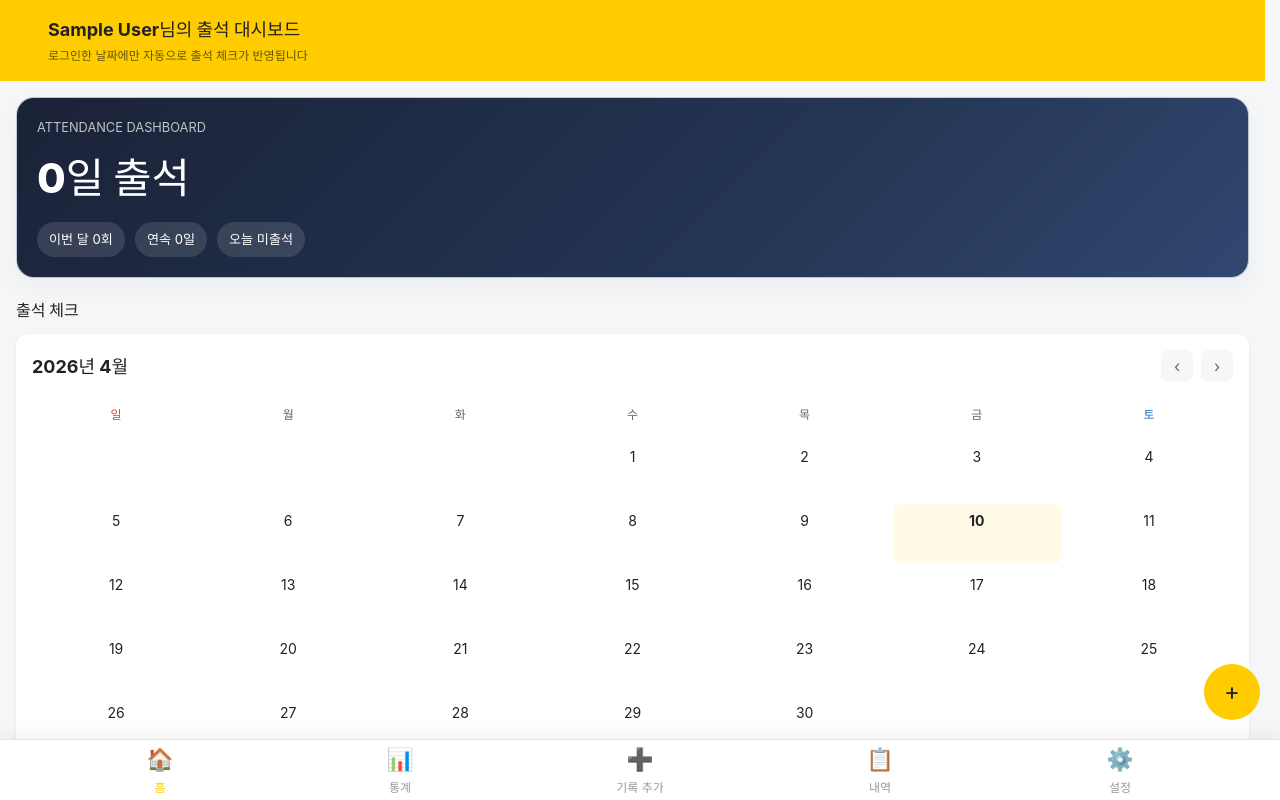
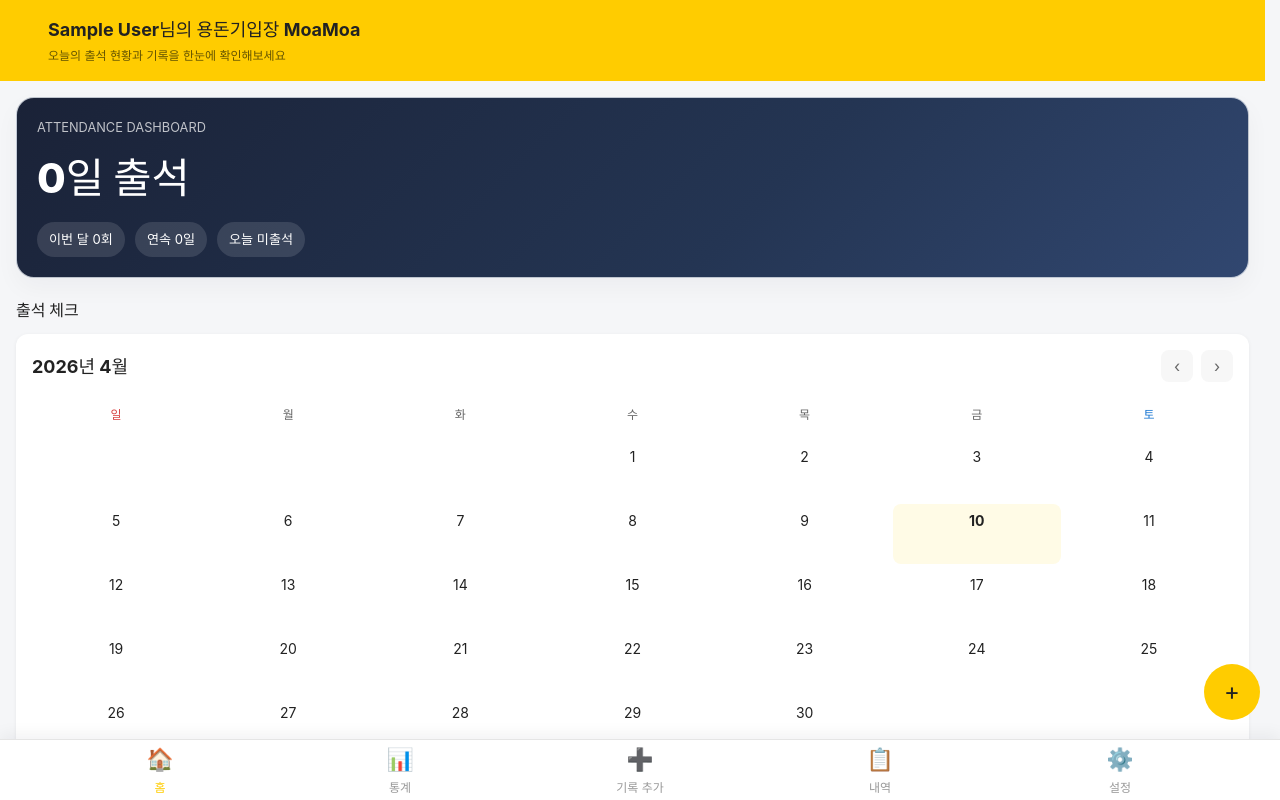
Before and after one commit to KB-25-7-SkeletonProject/moamoa, a Vue app in the folder frontend/: page /home in a window 1280 px wide. Shown: the top 800 px of the page. Built offline with nearby package versions, Linux system fonts and the light colour scheme; no server answers; sample sign-in values are in the browser's storage.

Commit message:
refactor:#40 홈 화면 멘트 수정

```diff
--- a/frontend/src/pages/Home.vue
+++ b/frontend/src/pages/Home.vue
@@ -1,7 +1,7 @@
 <template>
   <LayoutWrapper
     :title="dashboardTitle"
-    desc="로그인한 날짜에만 자동으로 출석 체크가 반영됩니다"
+    desc="오늘의 출석 현황과 기록을 한눈에 확인해보세요"
   >
     <div class="dashboard-page">
       <section class="hero-card card">
@@ -77,7 +77,7 @@ const checkedDates = ref(loadCheckedDates(user?.id))
 const todayRecords = ref([])
 
 const dashboardTitle = computed(() =>
-  user?.name ? `${user.name}님의 출석 대시보드` : '출석 대시보드'
+  user?.name ? `${user.name}님의 용돈기입장 MoaMoa` : '용돈기입장 MoaMoa'
 )
 
 const checkedDateSet = computed(() => new Set(checkedDates.value))
```
